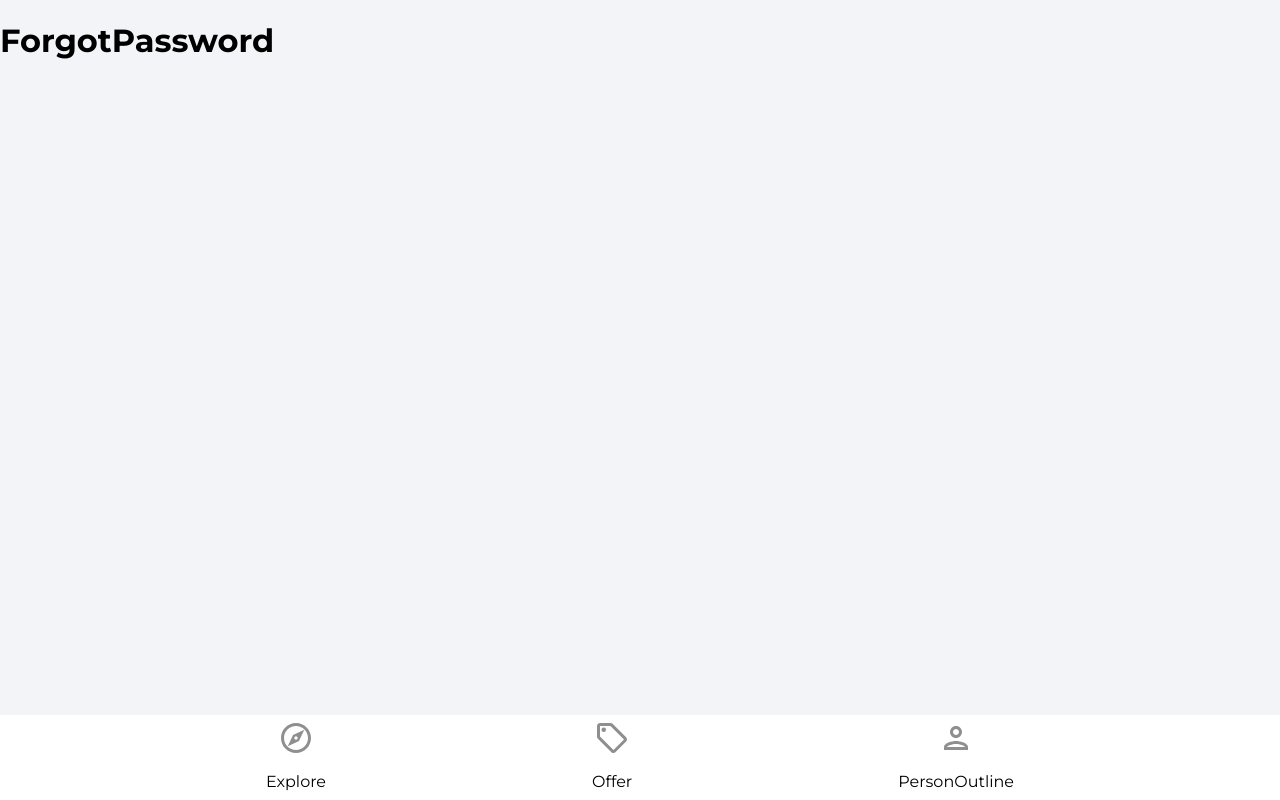
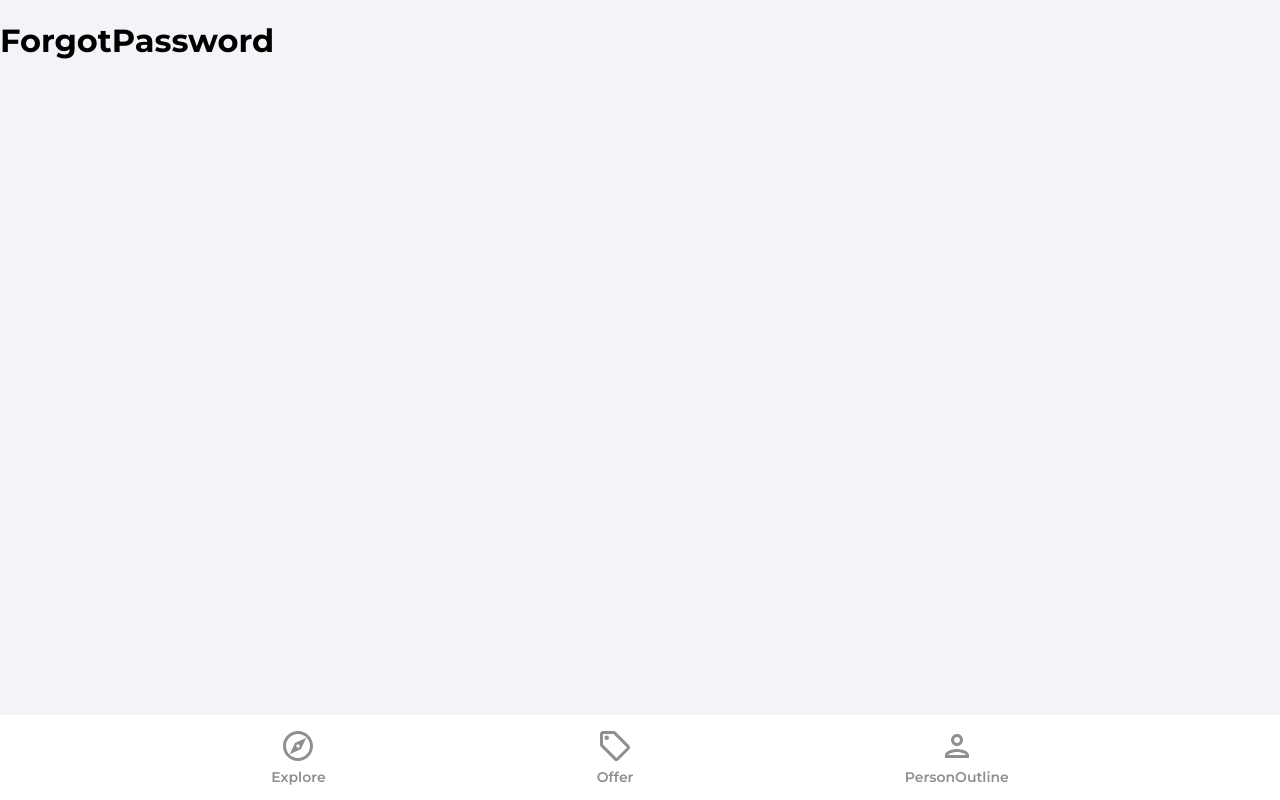
Before and after one commit to VladanStar/House-Marketplace, a React (Create React App) app: page /forgot-password in a window 1280 px wide. Built offline with nearby package versions, Linux system fonts and the light colour scheme.

Commit message:
Add basic app done

```diff
--- a/src/components/NavBar.js
+++ b/src/components/NavBar.js
@@ -7,7 +7,7 @@ import { ReactComponent as PersonOutlineIcon } from "../assets/svg/personOutline
 function NavBar() {
   const navigate = useNavigate();
   const location = useLocation();
-  const pathMatchroute = (route) => {
+  const pathMatchRoute = (route) => {
     if (route === location.pathname) {
       return true;
     }
@@ -18,27 +18,51 @@ function NavBar() {
         <ul className="navbarListItems">
           <li className="navbarListItem" onClick={() => navigate("/")}>
             <ExporeIcon
-              fill={pathMatchroute("/") ? "#2c2c2c" : "#8f8f8f"}
+              fill={pathMatchRoute("/") ? "#2c2c2c" : "#8f8f8f"}
               width="36px"
               height="36px"
             />
-            <p>Explore</p>
+            <p
+              className={
+                pathMatchRoute("/")
+                  ? "navbarListItemNameActive"
+                  : "navbarListItemName"
+              }
+            >
+              Explore
+            </p>
           </li>
           <li className="navbarListItem" onClick={() => navigate("/offers")}>
             <OfferIcon
-              fill={pathMatchroute("/") ? "#2c2c2c" : "#8f8f8f"}
+              fill={pathMatchRoute("/offers") ? "#2c2c2c" : "#8f8f8f"}
               width="36px"
               height="36px"
             />
-            <p>Offer</p>
+            <p
+              className={
+                pathMatchRoute("/offers")
+                  ? "navbarListItemNameActive"
+                  : "navbarListItemName"
+              }
+            >
+              Offer
+            </p>
           </li>
           <li className="navbarListItem" onClick={() => navigate("/profile")}>
             <PersonOutlineIcon
-              fill={pathMatchroute("/") ? "#2c2c2c" : "#8f8f8f"}
+              fill={pathMatchRoute("/profile") ? "#2c2c2c" : "#8f8f8f"}
               width="36px"
               height="36px"
             />
-            <p>PersonOutline</p>
+            <p
+              className={
+                pathMatchRoute("/profile")
+                  ? "navbarListItemNameActive"
+                  : "navbarListItemName"
+              }
+            >
+              PersonOutline
+            </p>
           </li>
         </ul>
       </nav>
```
